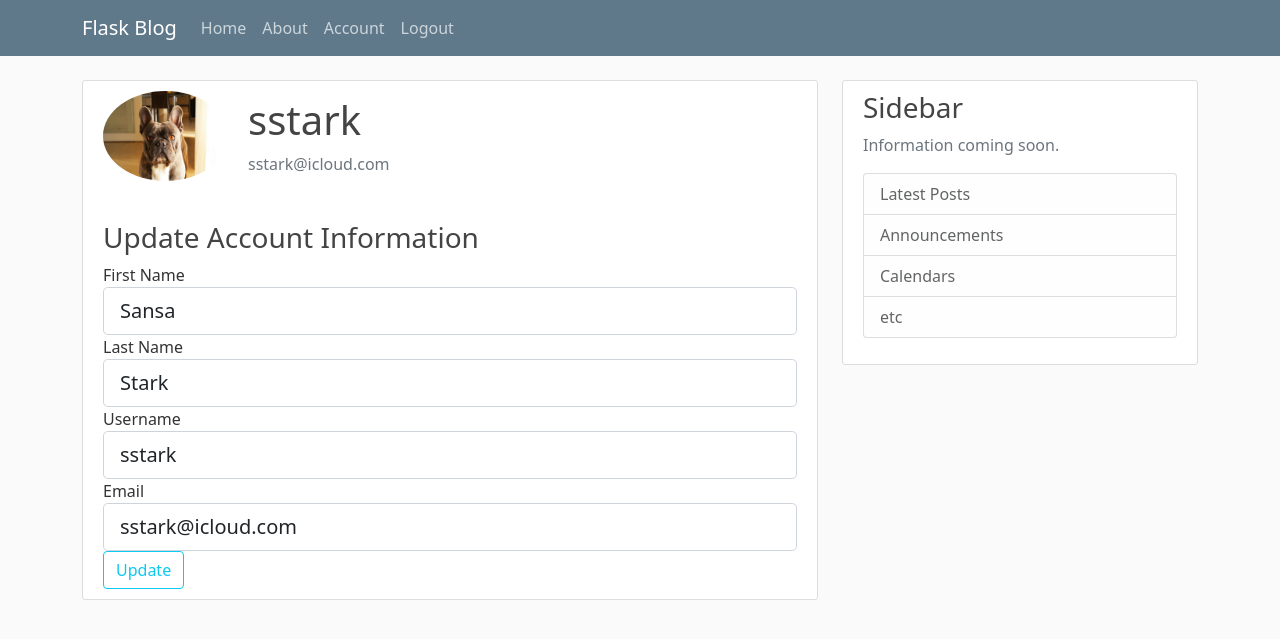
After one commit to klbailey/Flask, a Flask app: page /account in a window 1280 px wide. The commit adds this page. Shown: the top 639 px of the page. Run offline with Flask 3, Linux system fonts and the light colour scheme; a user stored in the database is signed in.

Commit message:
Add User Account page to update info

```diff
--- a/FullStackFlaskPracticeONE/app.py
+++ b/FullStackFlaskPracticeONE/app.py
@@ -2,11 +2,9 @@
 from flask import Flask, render_template, url_for, flash, redirect, request
 from flask_sqlalchemy import SQLAlchemy
 # import forms import RegistrationForm, LoginForm
-from forms import RegistrationForm, LoginForm
-from flask_login import logout_user, login_user, current_user
-from flask_login import LoginManager
-import os
-
+from forms import RegistrationForm, LoginForm, UpdateAccountForm
+from flask_login import logout_user, login_user, current_user, LoginManager, login_required
+import os #to keep site.db in this project folder
 app = Flask(__name__)
 login_manager = LoginManager(app)
 
@@ -185,6 +183,61 @@
     flash('You have been logged out.', 'success')
     return redirect(url_for('home'))
 
+# User can update on Account page, gets message, and it's saved to database
+@app.route('/account', methods=['GET', 'POST'])
+@login_required
+def account():
+    form = UpdateAccountForm()
+
+    if form.validate_on_submit():
+        # Update the user's account information in the database
+        current_user.firstName = form.firstName.data
+        current_user.lastName = form.lastName.data
+        current_user.username = form.username.data
+        current_user.email = form.email.data
+        db.session.commit()
+
+        flash('Your account has been updated!', 'success')
+        return redirect(url_for('account'))
+
+    elif request.method == 'GET':
+        # Pre-fill the form with the current user's information
+        form.firstName.data = current_user.firstName
+        form.lastName.data = current_user.lastName
+        form.username.data = current_user.username
+        form.email.data = current_user.email
+
+    # image and concatenate current user image
+    image_file = url_for('static', filename='profile_pics/' + current_user.image_file)
+
+    return render_template('account.html', title='Account', image_file=image_file, form=form)
+
+# Update Account Route
+@app.route('/update_account', methods=['GET', 'POST'])
+@login_required
+def update_account():
+    form = UpdateAccountForm()
+
+    if form.validate_on_submit():
+        # Update the user's account information in the database
+        current_user.firstName = form.firstName.data
+        current_user.lastName = form.lastName.data
+        current_user.username = form.username.data
+        current_user.email = form.email.data
+        db.session.commit()
+
+        flash('Your account has been updated!', 'success')
+        return redirect(url_for('account'))
+
+    elif request.method == 'GET':
+        # Pre-fill the form with the current user's information
+        form.firstName.data = current_user.firstName
+        form.lastName.data = current_user.lastName
+        form.username.data = current_user.username
+        form.email.data = current_user.email
+
+    return render_template('update_account.html', title='Update Account', form=form)
+
 if __name__ == '__main__':
     with app.app_context():
         db.create_all()
--- a/FullStackFlaskPracticeONE/forms.py
+++ b/FullStackFlaskPracticeONE/forms.py
@@ -25,3 +25,15 @@
     # Boolean field (True or False)
     remember = BooleanField('Remember Me')
     submit = SubmitField('Login')
+
+# User can update account
+class UpdateAccountForm(FlaskForm):
+    # Form fields string field with validators(required/min and max amount)
+    firstName = StringField('First Name', validators=[InputRequired()])
+    lastName = StringField('Last Name', validators=[InputRequired()])
+    username = StringField('Username', validators=[InputRequired(), Length(min=2, max=15)])
+    email = StringField('Email', validators=[InputRequired(), Email()])
+    # password = PasswordField('Password', validators=[InputRequired()])
+    # confirm_password = PasswordField('Confirm Password',
+    #                                  validators=[InputRequired(), EqualTo('password')])
+    submit = SubmitField('Update')
--- /dev/null
+++ b/FullStackFlaskPracticeONE/templates/account.html
@@ -0,0 +1,37 @@
+<!-- Changes for current user -->
+{% extends 'layout.html' %}
+{% block content %}
+    <div class="content-section">
+        <div class="media" style="display: flex; align-items: center;">
+            <img class="rounded-circle account-img" src="{{ image_file }}" style="height: 90px;">
+            <div class="media-body ml-3">
+                <h2 class="account-heading">{{ current_user.username }}</h2>
+                <p class="text-secondary">{{ current_user.email }}</p>
+            </div>
+        </div>
+        <!-- FORM HERE -->
+        <h3 class="mt-4">Update Account Information</h3>
+        <form method="POST" action="{{ url_for('update_account') }}" enctype="multipart/form-data">
+            {{ form.hidden_tag() }}
+            <div class="form-group">
+                {{ form.firstName.label(class="form-control-label") }}
+                {{ form.firstName(class="form-control form-control-lg") }}
+            </div>
+            <div class="form-group">
+                {{ form.lastName.label(class="form-control-label") }}
+                {{ form.lastName(class="form-control form-control-lg") }}
+            </div>
+            <div class="form-group">
+                {{ form.username.label(class="form-control-label") }}
+                {{ form.username(class="form-control form-control-lg") }}
+            </div>
+            <div class="form-group">
+                {{ form.email.label(class="form-control-label") }}
+                {{ form.email(class="form-control form-control-lg") }}
+            </div>
+            <div class="form-group">
+                {{ form.submit(class="btn btn-outline-info") }}
+            </div>
+        </form>
+    </div>
+  {% endblock content %}
--- a/FullStackFlaskPracticeONE/templates/home.html
+++ b/FullStackFlaskPracticeONE/templates/home.html
@@ -19,7 +19,7 @@
       <div class="media-body">
         <div class="article-metadata">
           <a class="mr-2" href="#">{{ post.author }}</a>
-          <small class="text-muted">{{ post.date_posted }}</small>
+          <small class="text-muted">{{ post.datePosted }}</small>
         </div>
         <h2><a class="article-title" href="#">{{ post.title }}</a></h2>
         <p class="article-content">{{ post.content }}</p>
--- a/FullStackFlaskPracticeONE/templates/layout.html
+++ b/FullStackFlaskPracticeONE/templates/layout.html
@@ -35,18 +35,13 @@
                     <!-- Navbar Right Side -->
                     <div class="navbar-nav">
                         {% if current_user.is_authenticated %}
+                            <a class="nav-item nav-link" href="{{ url_for('account') }}">Account</a>
                             <a class="nav-item nav-link" href="{{ url_for('logout') }}">Logout</a>
                         {% else %}
                             <a class="nav-item nav-link" href="{{ url_for('login') }}">Login</a>
                             <a class="nav-item nav-link" href="{{ url_for('register') }}">Register</a>
                         {% endif %}
                     </div>
-
-                    <!-- Navbar Right Side -->
-                    <!-- <div class="navbar-nav">
-                        <a class="nav-item nav-link" href="{{ url_for('login') }}">Login</a>
-                        <a class="nav-item nav-link" href="{{ url_for('register') }}">Register</a>
-                    </div> -->
                 </div>
             </div>
         </nav>
```
Also changed, not shown: FullStackFlaskPracticeONE/instance/site.db, FullStackFlaskPracticeONE/static/profile_pics/default.jpg (added).
